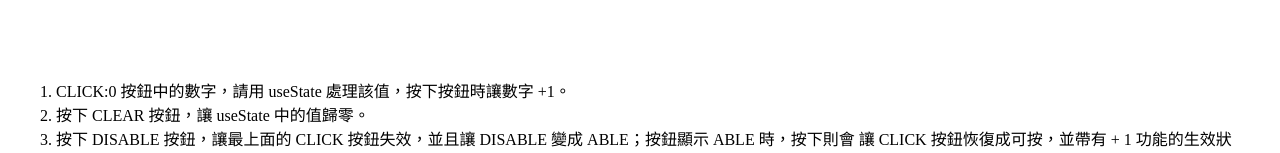
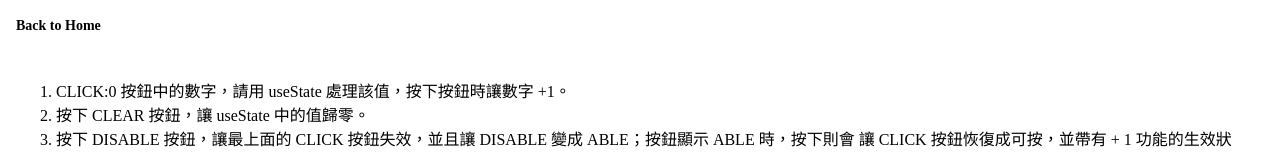
Before and after one commit to PoyuanFang/interview_quetion, a Next.js app: page /question1 in a window 1280 px wide. Shown: the top 153 px of the page. Built offline with nearby package versions, Linux system fonts and the light colour scheme.

Commit message:
feat: add backButton

```diff
--- /dev/null
+++ b/components/BackButton/index.tsx
@@ -0,0 +1,20 @@
+import React from 'react'
+import { useRouter } from 'next/navigation'
+
+interface BackButtonProps {
+  className?: string;
+}
+
+export default function BackButton({ className = '' }: BackButtonProps) {
+  const router = useRouter()
+
+  const handleBack = () => {
+    router.push('/')
+  }
+
+  return (
+    <div className={`text-sm font-bold ${className}`}>
+      <button onClick={handleBack}>Back to Home</button>
+    </div>
+  )
+}
--- a/components/ButtonGroups/index.tsx
+++ b/components/ButtonGroups/index.tsx
@@ -3,6 +3,8 @@
 import React, { useState } from 'react';
 import Button from '@mui/material/Button';
 import ButtonGroup from '@mui/material/ButtonGroup';
+
+import BackButton from '@/components/BackButton';
 
 export default function ButtonGroups(): React.ReactElement {
   // 1: 定義計數狀態
@@ -27,6 +29,7 @@ export default function ButtonGroups(): React.ReactElement {
 
   return (
     <div className='min-h-screen flex flex-col items-center p-10 relative'>
+      <BackButton className='fixed left-4 top-4' />
       <div className='my-10'>
         <ol>
           <li>1. CLICK:0 按鈕中的數字，請⽤ useState 處理該值，按下按鈕時讓數字 +1。</li>
--- a/components/Chart/index.tsx
+++ b/components/Chart/index.tsx
@@ -2,6 +2,8 @@
 
 import React, { useState, useEffect } from 'react';
 import { BarChart, Bar, XAxis, YAxis, CartesianGrid, Tooltip, Legend, ResponsiveContainer } from 'recharts';
+
+import BackButton from '@/components/BackButton';
 
 // API 回傳的商品格式
 interface Product {
@@ -53,6 +55,7 @@ const SimpleBarChart = () => {
 
   return (
     <div className='flex flex-col w-full min-h-screen justify-center items-center'>
+      <BackButton className='fixed left-4 top-4' />
       <div className='mb-4'>使用套件：<a href="https://recharts.org/" target="_blank">Recharts</a></div>
       <ResponsiveContainer width="90%" height={400}>
         <BarChart
```
